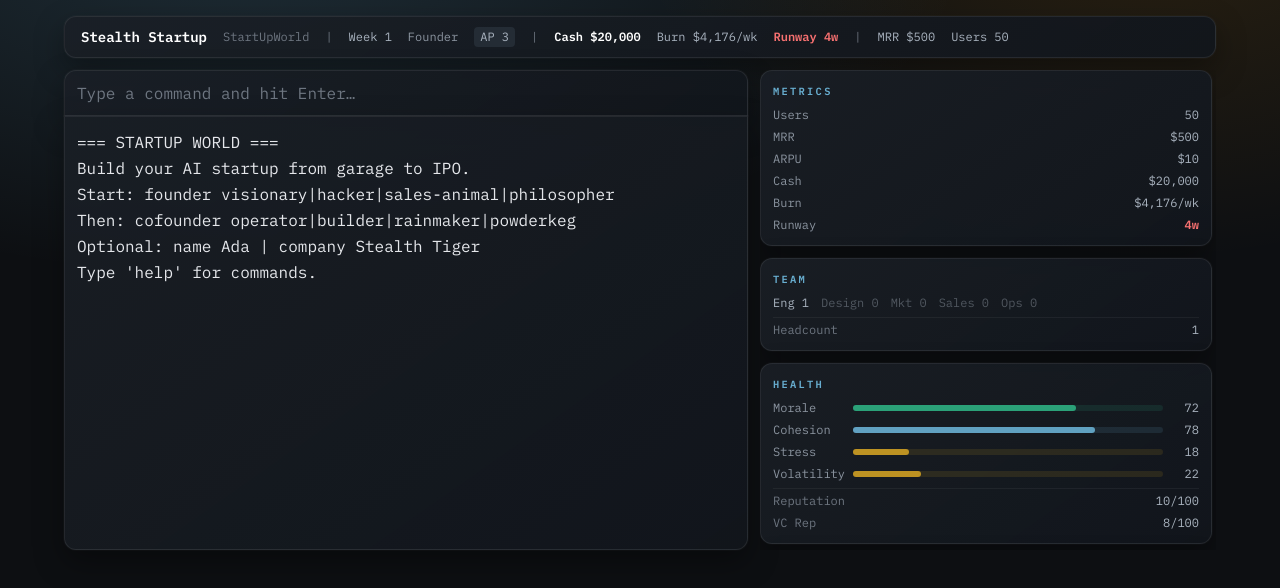
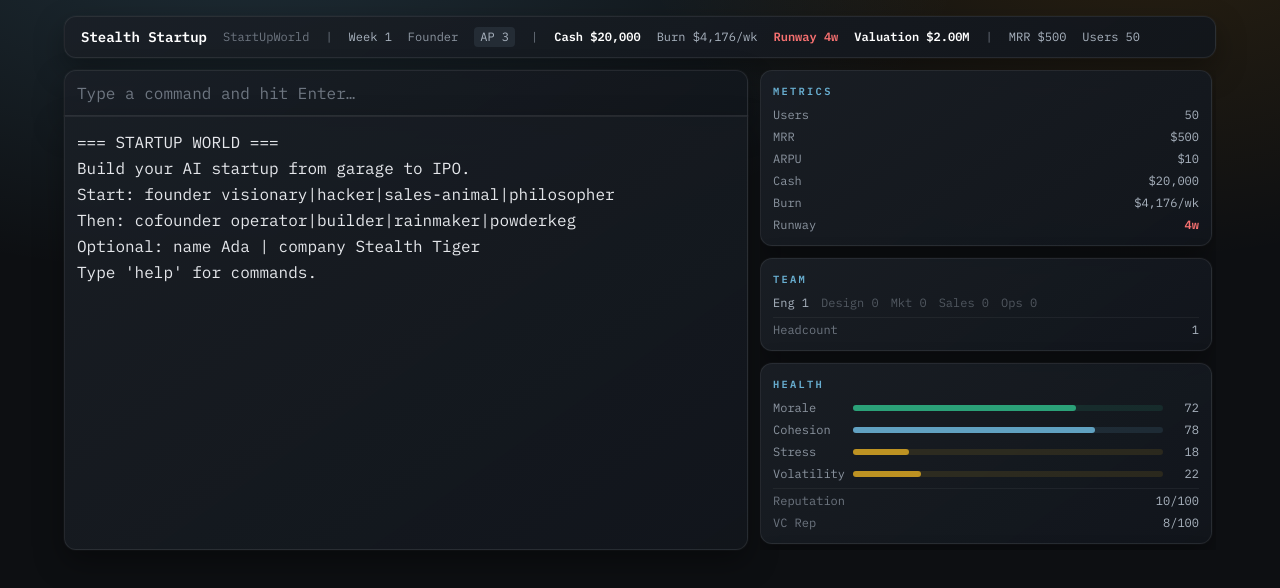
Before and after one commit to jmslerner/StartUpWorld, a React (Vite) app: page / in a window 1280 px wide. Shown: the top 588 px of the page. Built offline with nearby package versions, Linux system fonts and the light colour scheme.

Commit message:
feat: add valuation calculations and integrate into game state and UI

```diff
--- a/src/engine/actions.ts
+++ b/src/engine/actions.ts
@@ -11,6 +11,7 @@ import { applyPendingEventChoice } from "./events/applyChoice";
 import { computeContext } from "./context";
 import { pitch, raise } from "./investors";
 import { evaluateEndings } from "./endings";
+import { refreshDerivedNoLog } from "./derived";
 
 const withLogLines = (state: GameState, lines: Array<{ text: string; kind?: LogEntry["kind"] }>): ActionResult => {
   const logs: LogEntry[] = [];
@@ -18,7 +19,7 @@ const withLogLines = (state: GameState, lines: Array<{ text: string; kind?: LogE
   for (const line of lines) {
     s = appendLog(s, logs, line.text, line.kind ?? "system");
   }
-  return { state: s, logs };
+  return { state: refreshDerivedNoLog(s), logs };
 };
 
 const err = (state: GameState, message: string): ActionResult => withLogLines(state, [{ text: message, kind: "error" }]);
@@ -117,6 +118,7 @@ export const createInitialState = (): GameState => {
     week: 1,
     ap: BASE_AP,
     cash: 20_000,
+    valuation: 0,
     users: 50,
     arpu: 10,
     mrr: 50 * 10,
@@ -141,8 +143,7 @@ export const createInitialState = (): GameState => {
     lastWeek: { users: 50, mrr: 50 * 10, cash: 20_000, teamSize: 1 },
   };
 
-  const burn = calcBurn(base);
-  return { ...base, burn };
+  return refreshDerivedNoLog(base);
 };
 
 export const canSpendAp = (state: GameState, cost = 1): boolean => state.ap >= cost;
@@ -417,6 +418,7 @@ export const status = (state: GameState): ActionResult => {
   const line =
     `${state.companyName} | ${state.founder.name}` +
     `\nWeek ${state.week} | Cash $${state.cash.toLocaleString()} | Burn $${state.burn.toLocaleString()} | Runway ${runway}w` +
+    `\nValuation ~$${state.valuation.toLocaleString()}` +
     `\nMRR $${state.mrr.toLocaleString()} | Users ${state.users.toLocaleString()} | ARPU $${state.arpu}` +
     `\nStage ${state.stage} | Phase ${state.companyPhase} | Founder ${founder} | Thesis ${state.thesis}` +
     `\nAP ${state.ap} | Rep ${state.reputation}/100 | VC ${state.vcReputation}/100 | Stress ${state.stress}/100 | Vol ${state.volatility}/100` +
--- /dev/null
+++ b/src/engine/derived.ts
@@ -0,0 +1,14 @@
+import type { GameState } from "../types/game";
+import { calcBurn } from "./economy";
+import { computeContext } from "./context";
+import { computeCompanyPhase } from "./progression";
+import { calcValuation } from "./valuation";
+
+export const refreshDerivedNoLog = (state: GameState): GameState => {
+  const withBurn: GameState = { ...state, burn: calcBurn(state) };
+  const ctx = computeContext(withBurn);
+  const valuation = calcValuation(withBurn, ctx);
+  const withValuation: GameState = { ...withBurn, valuation };
+  const phase = computeCompanyPhase(withValuation, ctx);
+  return phase === withValuation.companyPhase ? withValuation : { ...withValuation, companyPhase: phase };
+};
--- a/src/engine/progression.ts
+++ b/src/engine/progression.ts
@@ -3,10 +3,12 @@ import type { EngineContext } from "./context";
 
 export const computeCompanyPhase = (state: GameState, ctx: EngineContext): CompanyPhase => {
   // Fantasy progression separate from funding stage.
-  if (state.mrr >= 250_000 && state.stage === "growth" && ctx.teamSize >= 25) return "public";
-  if (state.mrr >= 80_000 && state.users >= 20_000 && state.stage !== "garage") return "unicorn";
-  if (state.mrr >= 10_000 || state.users >= 2_500 || ctx.teamSize >= 10) return "office";
-  if (state.users >= 250 || ctx.teamSize >= 4) return "coworking";
+  const v = state.valuation;
+
+  if (v >= 10_000_000_000 && state.mrr >= 250_000 && state.stage === "growth" && ctx.teamSize >= 25) return "public";
+  if (v >= 1_000_000_000 && (state.mrr >= 80_000 || state.users >= 20_000) && state.stage !== "garage") return "unicorn";
+  if (v >= 30_000_000 && (state.mrr >= 10_000 || state.users >= 2_500 || ctx.teamSize >= 10)) return "office";
+  if (v >= 5_000_000 && (state.users >= 250 || ctx.teamSize >= 4)) return "coworking";
   return "garage";
 };
 
--- a/src/engine/tick.ts
+++ b/src/engine/tick.ts
@@ -11,6 +11,7 @@ import { maybeSelectEvent } from "./events/select";
 import { toPendingEvent } from "./events/types";
 import { applyProgression } from "./progression";
 import { evaluateEndings } from "./endings";
+import { calcValuation } from "./valuation";
 
 const growthRates = (state: GameState) => {
   const eng = state.team.engineering;
@@ -93,10 +94,10 @@ export const endWeekTick = (state: GameState): { state: GameState; logs: string[
   };
 
   // Compute context based on new state vs lastWeek.
-  const ctx = computeContext(next);
+  const ctx0 = computeContext(next);
 
   // Volatility responds to growth and burn intensity.
-  const nextVolBase = calcVolatility(next, { growthRate: ctx.usersGrowthRate, burnIntensity: ctx.burnIntensity });
+  const nextVolBase = calcVolatility(next, { growthRate: ctx0.usersGrowthRate, burnIntensity: ctx0.burnIntensity });
   const nextVol = clamp(
     Math.round(pre.volatility + (nextVolBase - pre.volatility) * mods.volatilitySensitivity),
     0,
@@ -112,14 +113,18 @@ export const endWeekTick = (state: GameState): { state: GameState; logs: string[
 
   // Week "hit" and "win" signals drive culture + cofounder drift.
   const runway = calcRunwayWeeks(s2);
-  const winBase = clamp(Math.max(0, ctx.mrrGrowthRate) * 3 + Math.max(0, ctx.usersGrowthRate) * 2, 0, 1);
-  const hitBase = clamp((runway <= 3 ? 0.8 : 0) + (ctx.usersGrowthRate < 0 ? 0.3 : 0) + (s2.stress >= 70 ? 0.4 : 0), 0, 1);
+  const winBase = clamp(Math.max(0, ctx0.mrrGrowthRate) * 3 + Math.max(0, ctx0.usersGrowthRate) * 2, 0, 1);
+  const hitBase = clamp((runway <= 3 ? 0.8 : 0) + (ctx0.usersGrowthRate < 0 ? 0.3 : 0) + (s2.stress >= 70 ? 0.4 : 0), 0, 1);
 
   const win = clamp(winBase * mods.cultureWinMult, 0, 1);
   const hit = clamp(hitBase * mods.cultureHitMult, 0, 1);
 
   s2 = applyWeeklyCulture(s2, { weekHit: hit, weekWin: win });
   s2 = applyCofounderWeeklyDrift(s2, { hit, win });
+
+  // Refresh derived metrics that depend on this week's results.
+  const ctx = computeContext(s2);
+  s2 = { ...s2, valuation: calcValuation(s2, ctx) };
 
   // Phase progression logs
   const prog = applyProgression(s2, ctx);
--- /dev/null
+++ b/src/engine/valuation.ts
@@ -0,0 +1,42 @@
+import type { GameState, Stage } from "../types/game";
+import type { EngineContext } from "./context";
+import { clamp } from "./utils";
+
+export const calcArr = (state: GameState): number => Math.max(0, state.mrr) * 12;
+
+const stageMultipleBase: Record<Stage, number> = {
+  garage: 4.5,
+  seed: 7.5,
+  "series-a": 9.5,
+  growth: 12,
+};
+
+// Narrative + market floor so early-stage companies can still feel "valuable".
+const stageValuationFloor: Record<Stage, number> = {
+  garage: 2_000_000,
+  seed: 12_000_000,
+  "series-a": 60_000_000,
+  growth: 250_000_000,
+};
+
+export const calcValuation = (state: GameState, ctx: EngineContext): number => {
+  const arr = calcArr(state);
+  const base = stageMultipleBase[state.stage];
+
+  // Growth drives multiples. Use weekly MRR growth (already clamped in context).
+  // Rough mapping: +10% week -> +4.0x, +30% week -> +10x.
+  const growthBoost = clamp(ctx.mrrGrowthRate, -0.35, 0.8) * 33;
+
+  const vc = clamp((state.vcReputation - 50) / 50, -1, 1) * 2.2;
+  const rep = clamp((state.reputation - 50) / 50, -1, 1) * 1.2;
+  const hype = clamp((state.volatility - 35) / 65, -1, 1) * 1.3;
+  const stressPenalty = clamp(state.stress / 100, 0, 1) * 3.2;
+
+  const multiple = clamp(base + growthBoost + vc + rep + hype - stressPenalty, 2.5, 32);
+
+  const fromArr = arr * multiple;
+  const floored = Math.max(stageValuationFloor[state.stage], fromArr);
+
+  // Keep numbers stable/readable.
+  return Math.round(floored / 1000) * 1000;
+};
--- a/src/types/game.ts
+++ b/src/types/game.ts
@@ -64,6 +64,7 @@ export interface GameState {
   week: number;
   ap: number;
   cash: number;
+  valuation: number;
   users: number;
   arpu: number;
   mrr: number;
--- a/src/ui/components/HudBar.tsx
+++ b/src/ui/components/HudBar.tsx
@@ -5,6 +5,16 @@ interface HudBarProps {
 }
 
 const fmt = (v: number) => `$${v.toLocaleString()}`;
+
+const fmtCompactUsd = (v: number) => {
+  const abs = Math.abs(v);
+  const sign = v < 0 ? "-" : "";
+  if (abs >= 1_000_000_000_000) return `${sign}$${(abs / 1_000_000_000_000).toFixed(2)}T`;
+  if (abs >= 1_000_000_000) return `${sign}$${(abs / 1_000_000_000).toFixed(2)}B`;
+  if (abs >= 1_000_000) return `${sign}$${(abs / 1_000_000).toFixed(2)}M`;
+  if (abs >= 1_000) return `${sign}$${(abs / 1_000).toFixed(1)}K`;
+  return `${sign}$${abs.toLocaleString()}`;
+};
 
 export const HudBar = ({ state }: HudBarProps) => {
   const runway = state.burn > 0 ? Math.max(0, Math.floor(state.cash / state.burn)) : 0;
@@ -43,6 +53,9 @@ export const HudBar = ({ state }: HudBarProps) => {
       <span className={runwayUrgent ? "font-semibold text-red-400" : ""}>
         <span title="Weeks until you run out of cash at current burn.">Runway {runway}w</span>
       </span>
+      <span className="font-semibold text-white" title="Estimated valuation derived from ARR, growth, and market mood.">
+        Valuation {fmtCompactUsd(state.valuation)}
+      </span>
       <span className="text-mist/60">|</span>
       <span title="Monthly Recurring Revenue.">MRR {fmt(state.mrr)}</span>
       <span title="Active users.">Users {state.users.toLocaleString()}</span>
```
